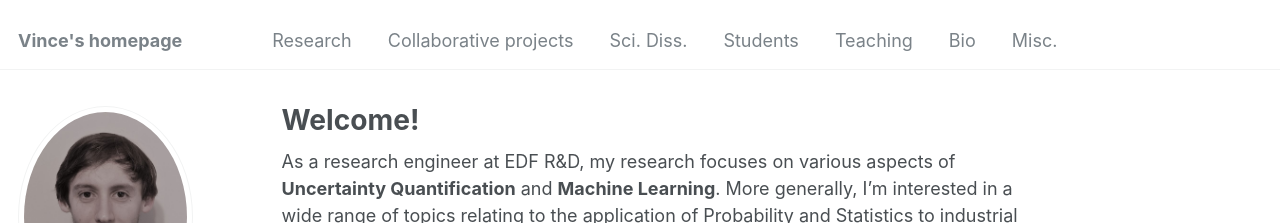
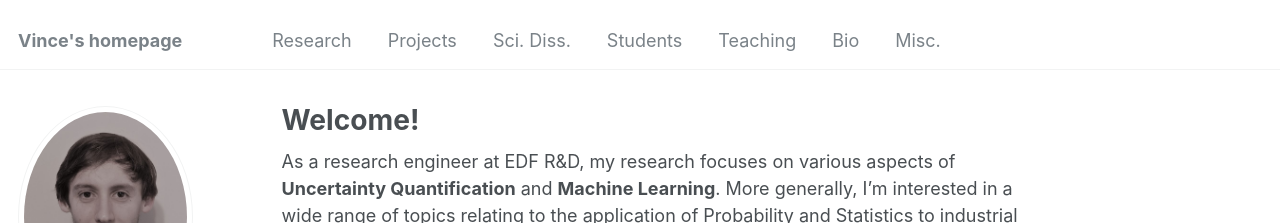
Before and after one commit to vchabri/vchabri.github.io, a Jekyll site: the page built from _pages/about.md, in a window 1280 px wide. Shown: the top 223 px of the page. Built offline with Jekyll 4.4.1, drawn with Linux system fonts in a browser that asks for light colours; some web fonts are replaced.

Commit message:
Update navigation.yml

```diff
--- a/_data/navigation.yml
+++ b/_data/navigation.yml
@@ -3,7 +3,7 @@ main:
   - title: "Research"
     url: /research/
 
-  - title: "Collaborative projects"
+  - title: "Projects"
     url: /collaborative_projects/
 
   - title: "Sci. Diss."
```
